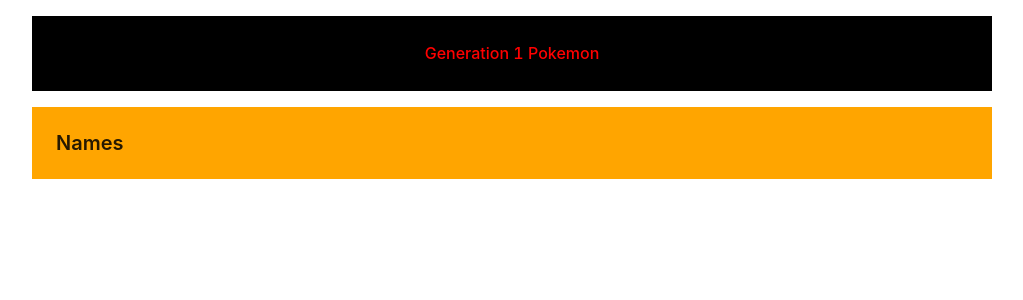
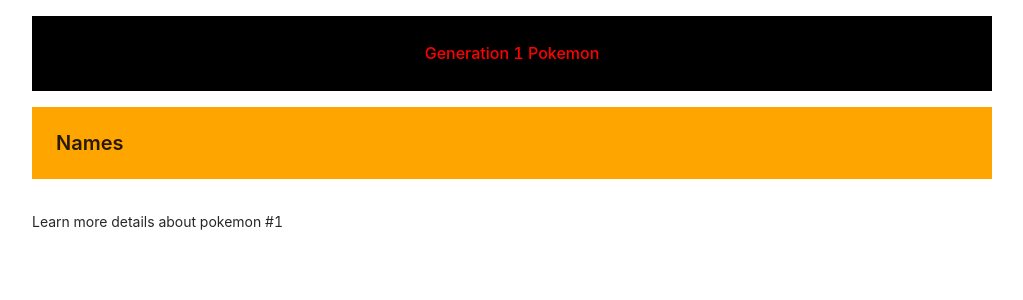
Before and after one commit to HamfordL/pokemon, a React (Create React App) app: page /pokemon/1 in a window 1280 px wide. Shown: the top 300 px of the page, without its empty margins (128-1151 px from the left). Built offline with nearby package versions, Linux system fonts and the light colour scheme.

Commit message:
setup details page / setup new route with id param

```diff
--- a/src/App.js
+++ b/src/App.jsx
@@ -2,6 +2,7 @@
 import { PageHeader, Col, Row, Divider } from "antd";
 
 import PokemonList from "./views/pokemon-list";
+import PokemonDetails from "./views/pokemon-details";
 
 function App() {
   return (
@@ -23,6 +24,7 @@
 
           <Routes>
             <Route path="/" exact element={<PokemonList />} />
+            <Route path="/pokemon/:id" exact element={<PokemonDetails />} />
           </Routes>
         </Col>
       </Row>
--- /dev/null
+++ b/src/views/pokemon-details.jsx
@@ -0,0 +1,9 @@
+import { useParams } from "react-router-dom";
+
+const PokemonDetails = () => {
+  const urlParams = useParams();
+
+  return <div>Learn more details about pokemon #{urlParams.id}</div>;
+};
+
+export default PokemonDetails;
--- a/src/views/pokemon-list.jsx
+++ b/src/views/pokemon-list.jsx
@@ -1,8 +1,10 @@
 import { useEffect, useState } from "react";
 import { Col, Row, Spin } from "antd";
+import { useNavigate } from "react-router-dom";
 
 const PokemonList = () => {
   const [pokemons, setPokemons] = useState([]);
+  const navigateTo = useNavigate();
 
   useEffect(() => {
     if (!pokemons.length) {
@@ -50,6 +52,7 @@
               flexDirection: "column",
               padding: "1rem",
             }}
+            onClick={() => navigateTo(`/pokemon/${pokemon.id}`)}
           >
             <img src={pokemon.sprites.front_default} alt={pokemon.name} />
             {pokemon.name}
```
